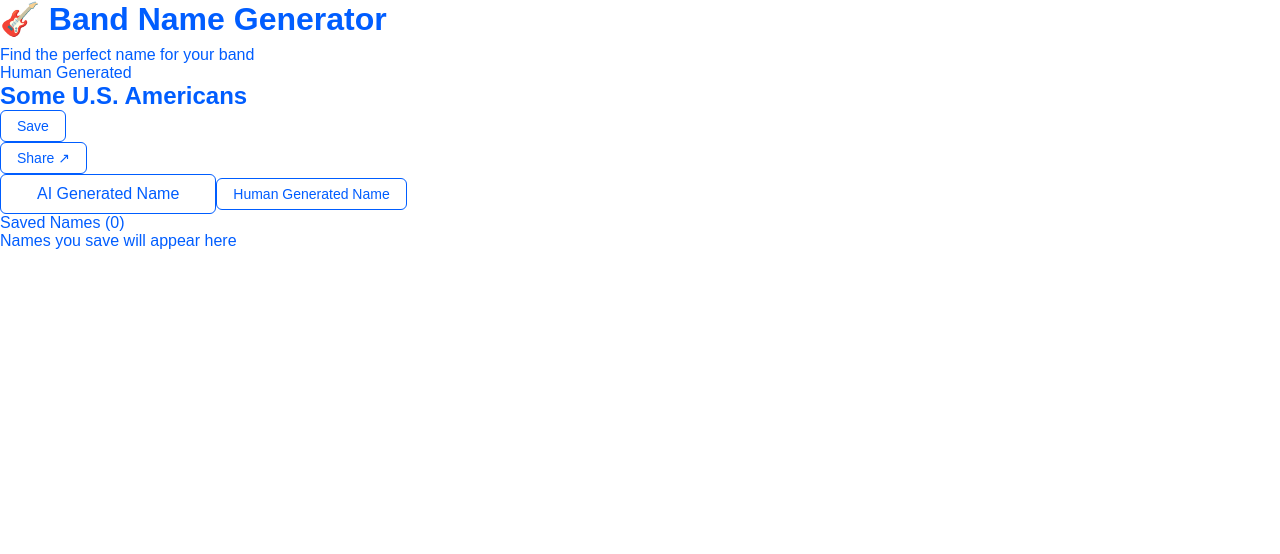
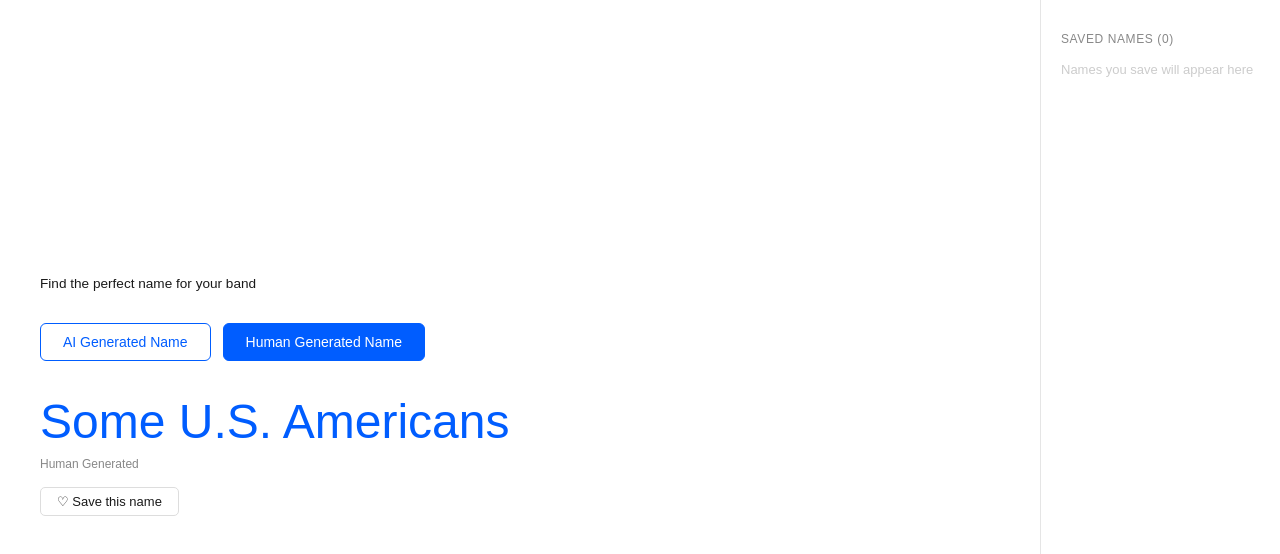
Before and after one commit to psawce/band-name-generator, a Next.js app: page / in a window 1280 px wide. Both pictures are taken after a click on the button "Human Generated Name". Shown: the top 554 px of the page. Built offline with nearby package versions, Linux system fonts and the light colour scheme; a web font is replaced by a local one.

Commit message:
Update page.js

```diff
--- a/app/page.js
+++ b/app/page.js
@@ -28,167 +28,168 @@ const HUMAN_NAMES = [
   "The P Drive", "The Underhill's Bill"
 ];
 
-const PLATFORMS = [
-  { name: "X / Twitter", url: (n) => `https://twitter.com/intent/tweet?text=${encodeURIComponent(`Our band is called "${n}" 🎸`)}` },
-  { name: "Facebook", url: (n) => `https://www.facebook.com/sharer/sharer.php?quote=${encodeURIComponent(`Our band is called "${n}" 🎸`)}` },
-  { name: "Reddit", url: (n) => `https://reddit.com/submit?title=${encodeURIComponent(`Band name idea: "${n}"`)}` },
-  { name: "WhatsApp", url: (n) => `https://wa.me/?text=${encodeURIComponent(`Check out this band name: "${n}" 🎸`)}` },
-];
-
-function ShareMenu({ name, onCopy }) {
-  const [open, setOpen] = useState(false);
-  return (
-    <div className="dropdown dropdown-end">
-      <button className="btn btn-outline btn-sm" onClick={() => setOpen(o => !o)}>Share ↗</button>
-      {open && (
-        <div className="dropdown-menu" onMouseLeave={() => setOpen(false)}>
-          {PLATFORMS.map(p => (
-            <a key={p.name} href={p.url(name)} target="_blank" rel="noreferrer">{p.name}</a>
-          ))}
-          <div className="dropdown-divider" />
-          <button onClick={() => { onCopy(name); setOpen(false); }}>Copy name</button>
-        </div>
-      )}
-    </div>
-  );
-}
-
-export default function App() {
-  const [current, setCurrent] = useState(null);
-  const [source, setSource] = useState(null);
+export default function Home() {
+  const [bandName, setBandName] = useState("");
+  const [nameType, setNameType] = useState("");
   const [loading, setLoading] = useState(false);
   const [saved, setSaved] = useState([]);
-  const [visible, setVisible] = useState(true);
-  const [toast, setToast] = useState("");
-  const [listShareOpen, setListShareOpen] = useState(false);
-  const [count, setCount] = useState(0);
-  const humanIndex = useRef(0);
+  const [fading, setFading] = useState(false);
+  const humanIndexRef = useRef(0);
 
-  const showToast = (msg) => { setToast(msg); setTimeout(() => setToast(""), 2200); };
-  const copyToClipboard = (text) => navigator.clipboard.writeText(text).then(() => showToast("Copied!"));
+  const showName = (name, type) => {
+    setFading(true);
+    setTimeout(() => {
+      setBandName(name);
+      setNameType(type);
+      setFading(false);
+    }, 200);
+  };
 
   const generateAI = async () => {
     setLoading(true);
-    setVisible(false);
-    const nextCount = count + 1;
-    setCount(nextCount);
     try {
-      const res = await fetch("/api/generate", {
+      const res = await fetch("https://api.anthropic.com/v1/messages", {
         method: "POST",
         headers: { "Content-Type": "application/json" },
-        body: JSON.stringify({ count: nextCount }),
+        body: JSON.stringify({
+          model: "claude-sonnet-4-20250514",
+          max_tokens: 100,
+          messages: [{
+            role: "user",
+            content: "Generate one single creative, original, and funny band name. Reply with only the band name, nothing else."
+          }]
+        })
       });
       const data = await res.json();
-      setCurrent(data.name || "The Unnamed");
-      setSource("ai");
-      setTimeout(() => setVisible(true), 80);
+      const name = data.content?.[0]?.text?.trim() || "Unknown Band";
+      showName(name, "AI Generated");
     } catch {
-      setCurrent("Connection Lost");
-      setSource("ai");
-      setVisible(true);
+      showName("Error generating name", "AI Generated");
     }
     setLoading(false);
   };
 
   const generateHuman = () => {
-    setVisible(false);
-    const name = HUMAN_NAMES[humanIndex.current % HUMAN_NAMES.length];
-    humanIndex.current += 1;
-    setTimeout(() => {
-      setCurrent(name);
-      setSource("human");
-      setVisible(true);
-    }, 80);
+    const name = HUMAN_NAMES[humanIndexRef.current % HUMAN_NAMES.length];
+    humanIndexRef.current += 1;
+    showName(name, "Human Generated");
   };
 
-  const saveName = (name) => {
-    if (!saved.includes(name)) { setSaved(s => [name, ...s]); showToast("Saved!"); }
-    else showToast("Already saved");
+  const saveName = () => {
+    if (bandName && !saved.includes(bandName)) {
+      setSaved([...saved, bandName]);
+    }
   };
 
-  const shareList = () => "Band name ideas:\n" + saved.map((n, i) => `${i + 1}. ${n}`).join("\n");
+  const removeName = (name) => {
+    setSaved(saved.filter(n => n !== name));
+  };
 
   return (
-    <div className="min-h-screen bg-base-100">
-      <div className="max-w-xl mx-auto px-4 py-12">
+    <div style={{ display: "flex", minHeight: "100vh", background: "#ffffff", fontFamily: "indivisible, sans-serif" }}>
 
-        <div className="text-center mb-10">
-          <h1 className="text-4xl font-bold text-primary mb-2">🎸 Band Name Generator</h1>
-          <p className="text-base-content/60">Find the perfect name for your band</p>
-        </div>
+      {/* Main Area */}
+      <div style={{ flex: 1, display: "flex", flexDirection: "column", alignItems: "flex-start", justifyContent: "center", padding: "3rem 2.5rem" }}>
 
-        <div className="card bg-base-200 shadow-xl mb-6 min-h-36 flex items-center justify-center">
-          <div className="card-body items-center text-center">
-            {current ? (
-              <div style={{ opacity: visible ? 1 : 0, transition: "opacity 0.35s ease" }}>
-                <div className="text-xs font-semibold uppercase tracking-widest mb-2 opacity-50">
-                  {source === "ai" ? "AI Generated" : "Human Generated"}
-                </div>
-                <h2 className="card-title text-3xl font-bold text-secondary mb-4 justify-center">{current}</h2>
-                <div className="flex gap-3 justify-center flex-wrap">
-                  <button onClick={() => saveName(current)} className="btn btn-outline btn-secondary btn-sm">
-                    {saved.includes(current) ? "✓ Saved" : "Save"}
-                  </button>
-                  <ShareMenu name={current} onCopy={copyToClipboard} />
-                </div>
-              </div>
-            ) : (
-              <p className="text-base-content/40 text-lg">Your band name will appear here</p>
-            )}
-          </div>
-        </div>
+        <p style={{ fontSize: "0.85rem", color: "#1a1a1a", marginBottom: "2rem" }}>
+          Find the perfect name for your band
+        </p>
 
-        <div className="flex flex-col gap-3 mb-10">
-          <button onClick={generateAI} disabled={loading} className="btn btn-primary btn-lg">
-            {loading ? <span className="loading loading-spinner"></span> : null}
+        {/* Two Buttons */}
+        <div style={{ display: "flex", gap: "12px", marginBottom: "2rem" }}>
+          <button
+            onClick={generateAI}
+            disabled={loading}
+            style={{
+              padding: "10px 22px", fontSize: "14px", fontWeight: 500,
+              border: "1.5px solid #005dff", borderRadius: "6px",
+              background: "#ffffff", color: "#005dff",
+              cursor: loading ? "not-allowed" : "pointer",
+              fontFamily: "indivisible, sans-serif",
+              opacity: loading ? 0.6 : 1,
+              transition: "background 0.15s, color 0.15s"
+            }}
+            onMouseEnter={e => { e.target.style.background = "#005dff"; e.target.style.color = "#ffffff"; }}
+            onMouseLeave={e => { e.target.style.background = "#ffffff"; e.target.style.color = "#005dff"; }}
+          >
             {loading ? "Generating..." : "AI Generated Name"}
           </button>
-          <button onClick={generateHuman} className="btn btn-outline btn-lg">
+
+          <button
+            onClick={generateHuman}
+            style={{
+              padding: "10px 22px", fontSize: "14px", fontWeight: 500,
+              border: "1.5px solid #005dff", borderRadius: "6px",
+              background: "#005dff", color: "#ffffff",
+              cursor: "pointer",
+              fontFamily: "indivisible, sans-serif",
+              transition: "background 0.15s, color 0.15s"
+            }}
+            onMouseEnter={e => { e.target.style.background = "#ffffff"; e.target.style.color = "#005dff"; }}
+            onMouseLeave={e => { e.target.style.background = "#005dff"; e.target.style.color = "#ffffff"; }}
+          >
             Human Generated Name
           </button>
         </div>
 
-        <div className="divider">Saved Names ({saved.length})</div>
+        {/* Band Name Display */}
+        <div style={{
+          opacity: fading ? 0 : 1,
+          transition: "opacity 0.2s",
+          marginBottom: "0.5rem"
+        }}>
+          {bandName ? (
+            <>
+              <div style={{ fontSize: "3rem", fontWeight: 400, color: "#005dff", fontFamily: "fields-display, sans-serif", lineHeight: 1.2, marginBottom: "0.4rem" }}>
+                {bandName}
+              </div>
+              <div style={{ fontSize: "0.75rem", color: "#888", marginBottom: "1rem" }}>
+                {nameType}
+              </div>
+              <button
+                onClick={saveName}
+                style={{
+                  fontSize: "13px", padding: "6px 16px",
+                  border: "1px solid #ddd", borderRadius: "5px",
+                  background: "#fff", color: "#1a1a1a",
+                  cursor: "pointer", fontFamily: "indivisible, sans-serif"
+                }}
+              >
+                ♡ Save this name
+              </button>
+            </>
+          ) : (
+            <div style={{ fontSize: "1.1rem", color: "#ccc" }}>Your band name will appear here</div>
+          )}
+        </div>
+      </div>
+
+      {/* Sidebar */}
+      <div style={{
+        width: "240px", borderLeft: "0.5px solid #e5e5e5",
+        padding: "2rem 1.25rem", display: "flex", flexDirection: "column"
+      }}>
+        <div style={{ fontSize: "12px", fontWeight: 500, color: "#888", letterSpacing: "0.05em", textTransform: "uppercase", marginBottom: "1rem" }}>
+          Saved Names ({saved.length})
+        </div>
 
         {saved.length === 0 ? (
-          <p className="text-center text-base-content/40 py-4">Names you save will appear here</p>
+          <div style={{ fontSize: "13px", color: "#ccc" }}>Names you save will appear here</div>
         ) : (
-          <>
-            <div className="flex justify-end mb-3">
-              <div className="dropdown dropdown-end">
-                <button className="btn btn-outline btn-sm" onClick={() => setListShareOpen(o => !o)}>Share list</button>
-                {listShareOpen && (
-                  <ul className="dropdown-content menu p-2 shadow bg-base-200 rounded-box w-56 z-50">
-                    <li><a href={`https://wa.me/?text=${encodeURIComponent(shareList())}`} target="_blank" rel="noreferrer">Send via WhatsApp</a></li>
-                    <li><a href={`mailto:?subject=${encodeURIComponent("Band name ideas")}&body=${encodeURIComponent(shareList())}`}>Send via email</a></li>
-                    <div className="divider my-1"></div>
-                    <li><button onClick={() => { copyToClipboard(shareList()); setListShareOpen(false); }}>Copy list</button></li>
-                  </ul>
-                )}
-              </div>
-            </div>
-            <div className="flex flex-col gap-3">
-              {saved.map(n => (
-                <div key={n} className="card bg-base-200 shadow">
-                  <div className="card-body py-3 px-4 flex-row items-center justify-between">
-                    <span className="font-semibold text-base">{n}</span>
-                    <div className="flex gap-2">
-                      <ShareMenu name={n} onCopy={copyToClipboard} />
-                      <button onClick={() => setSaved(s => s.filter(x => x !== n))} className="btn btn-ghost btn-sm text-error">Remove</button>
-                    </div>
-                  </div>
-                </div>
-              ))}
-            </div>
-          </>
+          <ul style={{ listStyle: "none", padding: 0, margin: 0, display: "flex", flexDirection: "column", gap: "8px" }}>
+            {saved.map((name, i) => (
+              <li key={i} style={{ display: "flex", justifyContent: "space-between", alignItems: "center", fontSize: "13px", color: "#1a1a1a" }}>
+                <span>{name}</span>
+                <button
+                  onClick={() => removeName(name)}
+                  style={{ background: "none", border: "none", cursor: "pointer", color: "#ccc", fontSize: "16px", lineHeight: 1 }}
+                >×</button>
+              </li>
+            ))}
+          </ul>
         )}
       </div>
 
-      {toast && (
-        <div className="toast toast-bottom toast-center z-50">
-          <div className="alert alert-success"><span>{toast}</span></div>
-        </div>
-      )}
     </div>
   );
 }
```
